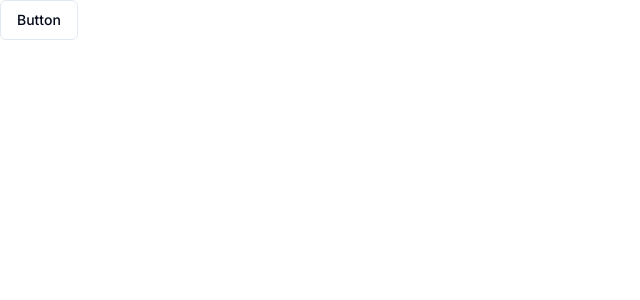
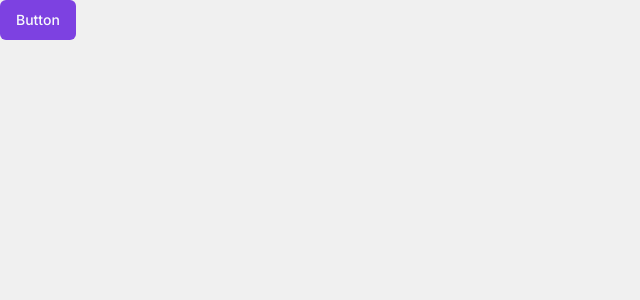
Before and after one commit to iamsergio7/mls-quick-english, a Next.js app: page / in a window 1280 px wide. Shown: the top 300 px of the page, without its empty margins (0-640 px from the left). Built offline with nearby package versions, Linux system fonts and the light colour scheme.

Commit message:
Project Setup

```diff
--- a/app/globals.css
+++ b/app/globals.css
@@ -1,6 +1,11 @@
 @tailwind base;
 @tailwind components;
 @tailwind utilities;
+
+body {
+  background-color: #f0f0f0;
+}
+
 
 @layer base {
   :root {
--- a/app/page.js
+++ b/app/page.js
@@ -4,7 +4,7 @@ import { Button } from "@/components/ui/button";
 export default function Home() {
   return (
     <div>
-      <Button variant="outline">Button</Button>
+      <Button >Button</Button>
     </div>
   );
 }
--- a/tailwind.config.js
+++ b/tailwind.config.js
@@ -24,7 +24,7 @@ module.exports = {
         background: "hsl(var(--background))",
         foreground: "hsl(var(--foreground))",
         primary: {
-          DEFAULT: "hsl(var(--primary))",
+          DEFAULT: "#7D41E1",
           foreground: "hsl(var(--primary-foreground))",
         },
         secondary: {
```
